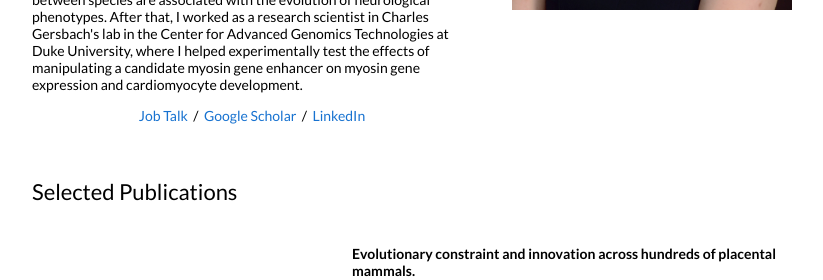
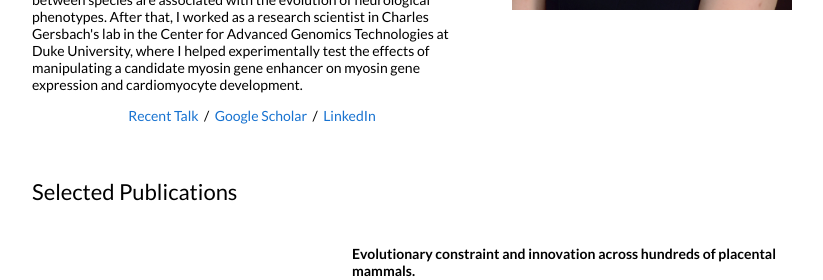
Before and after one commit to imk1/imk1.github.io, a Jekyll site: the page built from _posts/2026-6-24-NARGenomicsAndBioinformaticsa.md, in a window 1280 px wide and 900 px high, scrolled down 322 px. Shown: the part 153-433 px from the top of the window, without its empty margins (228-1051 px from the left). Built offline with Jekyll 4.4.1, drawn with Linux system fonts in a browser that asks for light colours.

Commit message:
Update default.html

```diff
--- a/_layouts/default.html
+++ b/_layouts/default.html
@@ -32,7 +32,7 @@
               <p>I received my B.S. in Mathematics with a minor in Biology from the Massachusetts Institute of Technology in 2010. There, I began my career as a computational biologist while doing research with Bonnie Berger. I next went to graduate school at Stanford University, where I received my Ph.D. in Computer Science in 2017. At Stanford, I worked in Hunter Fraser and Anshul Kundaje's labs to develop methods to analyze novel high-throughput sequencing datasets to better understand the roles of DNA methylation and Cys2-His2 zinc finger transcription factor binding in transcriptional regulation. I then worked as a Lane Postdoctoral Fellow in Andreas Pfenning's lab in the Computational Biology Department at Carnegie Mellon University, where I developed methods to identify regulatory elements whose regulatory activity differences between species are associated with the evolution of neurological phenotypes.  After that, I worked as a research scientist in Charles Gersbach's lab in the Center for Advanced Genomics Technologies at Duke University, where I helped experimentally test the effects of manipulating a candidate myosin gene enhancer on myosin gene expression and cardiomyocyte development.
               </p>
               <p style="text-align:center">
-                <a href="http://www.cs.cmu.edu/afs/cs/user/ikaplow/www/JobTalk/IreneKaplowJobTalk.mp4">Job Talk</a> &nbsp;/&nbsp;
+                <a href="http://www.cs.cmu.edu/afs/cs/user/ikaplow/www/KaplowLabTalks/video1678117814.mp4">Recent Talk</a> &nbsp;/&nbsp;
 				<a href="https://scholar.google.com/citations?user=_IfiZD4AAAAJ&hl=en&oi=ao">Google Scholar</a> &nbsp;/&nbsp;
                 <a href="https://www.linkedin.com/in/irenekaplow/"> LinkedIn </a>
               </p>
```
